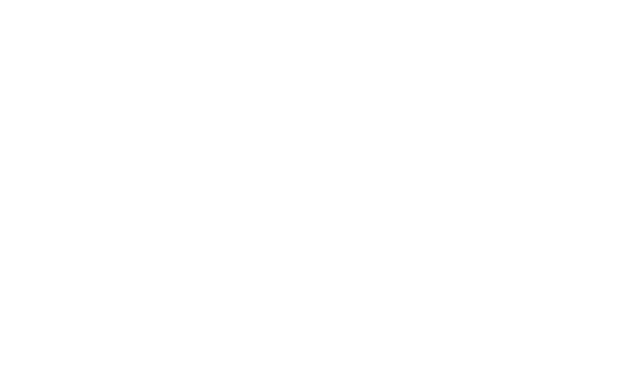
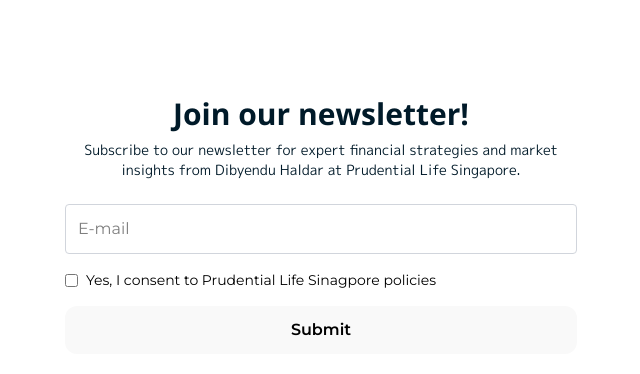
Before and after one commit to csolatorio/dib-website, a React (Vite) app: page /newsletter in a window 1280 px wide. Before the commit this address had no page. Shown: the top 374 px of the page, without its empty margins (319-959 px from the left). Built offline with nearby package versions, Linux system fonts and the light colour scheme.

Commit message:
fix alignment

```diff
--- a/src/App.tsx
+++ b/src/App.tsx
@@ -17,6 +17,8 @@
 // import GroupClass from "./components/group-classes";
 import ContactUs from "./components/contact-us";
 import TestimonialsCarousel from "./components/testimonials";
+
+import NewsletterSignup from "./components/newsletter";
 // import BookBoxingClass from "./components/book-now";
 
 function App() {
@@ -35,6 +37,7 @@
           <Route path="/contact-us" element={<ContactUs />} />
           <Route path="/awards-recognition" element={<Awards />} />
           <Route path="/testimonials" element={<TestimonialsCarousel />} />
+          <Route path="/newsletter" element={<NewsletterSignup />} />
           <Route path="/footer" element={<Footer />} />
           {/* Uncomment the following routes as needed */}
           {/* <Route path="/hero-page" element={<HeroPage />} /> */}
--- a/src/components/footer.tsx
+++ b/src/components/footer.tsx
@@ -1,5 +1,10 @@
 // components/Footer.tsx
-import { FaFacebookF, FaInstagram, FaTiktok } from "react-icons/fa";
+import {
+  FaFacebookF,
+  FaInstagram,
+  FaLinkedinIn,
+  FaTiktok,
+} from "react-icons/fa";
 import Logo from "../assets/logo.png";
 
 const Footer: React.FC = () => {
@@ -63,14 +68,22 @@
 
           {/* Social Media Icons */}
           <div className="flex space-x-4 mt-3">
-            <a href="#" className="text-[#001A29] hover:text-blue-800">
+            <a
+              href="https://www.facebook.com/dibyendu.haldar.73/"
+              className="text-[#001A29] hover:text-blue-800"
+              target="_blank"
+            >
               <FaFacebookF size={20} />
             </a>
             <a href="#" className="text-pink-600 hover:text-pink-800">
               <FaInstagram size={22} />
             </a>
-            <a href="#" className="text-black hover:text-gray-800">
-              <FaTiktok size={20} />
+            <a
+              href="https://www.linkedin.com/in/dibyendu-haldar-forlife/"
+              className="text-black hover:text-gray-800"
+              target="_blank"
+            >
+              <FaLinkedinIn size={20} />
             </a>
           </div>
         </div>
--- a/src/components/hero-page.tsx
+++ b/src/components/hero-page.tsx
@@ -13,7 +13,7 @@
         <div className="absolute inset-0 bg-black/60" />
       </div>
 
-      <div className="relative z-10 flex items-center h-full px-4 sm:px-6 md:px-10">
+      <div className="relative z-10 flex items-center h-full px-4 sm:px-6 md:px-10 py-12 px-6 max-w-7xl mx-auto">
         <div className="w-full max-w-[90%] sm:max-w-xl space-y-4 text-left">
           <h1 className="text-3xl sm:text-4xl md:text-5xl font-bold leading-tight">
             DIBYENDU HALDAR
--- a/src/components/homePage.tsx
+++ b/src/components/homePage.tsx
@@ -7,6 +7,7 @@
 import Awards from "../components/awards-recognition";
 import Footer from "../components/footer";
 import TestimonialsCarousel from "../components/testimonials";
+import NewsletterSignup from "../components/newsletter";
 
 const HomePage = () => {
   return (
@@ -18,6 +19,7 @@
       <Awards />
       <TestimonialsCarousel />
       <ContactUs />
+      <NewsletterSignup />
       <Footer />
     </div>
   );
--- a/src/components/navbar.tsx
+++ b/src/components/navbar.tsx
@@ -17,8 +17,8 @@
   ];
 
   return (
-    <nav className="bg-[#001A29] text-white px-6 py-4 relative z-50 shadow-md">
-      <div className="flex items-center justify-between md:gap-6">
+    <nav className="bg-[#001A29] text-white px-6 py-4 relative z-50 shadow-md ">
+      <div className="flex items-center justify-between md:gap-6 px-6 max-w-7xl mx-auto">
         {/* Logo */}
         <a href="/" className="flex items-center">
           <img src={Logo} alt="Logo" className="h-15 w-auto object-contain" />
--- /dev/null
+++ b/src/components/newsletter.tsx
@@ -0,0 +1,32 @@
+const NewsletterSignup = () => {
+  return (
+    <div className="text-black p-8 rounded-lg max-w-xl mx-auto my-16">
+      <h2 className="text-3xl font-bold mb-2 text-center text-[#001A29]">
+        Join our newsletter!
+      </h2>
+      <p className="text-center text-sm mb-6 text-[#001A29]">
+        Subscribe to our newsletter for expert financial strategies and market
+        insights from Dibyendu Haldar at Prudential Life Singapore.
+      </p>
+      <form className="flex flex-col space-y-4">
+        <input
+          type="email"
+          placeholder="E-mail"
+          className="p-3 border border-gray-300 rounded"
+        />
+        <label className="flex items-center text-sm">
+          <input type="checkbox" className="mr-2" />
+          Yes, I consent to Prudential Life Sinagpore policies
+        </label>
+        <button
+          type="submit"
+          className="bg-[#F2C98B] hover:bg-yellow-500 text-black font-semibold py-3 px-10 rounded-xl"
+        >
+          Submit
+        </button>
+      </form>
+    </div>
+  );
+};
+
+export default NewsletterSignup;
```
